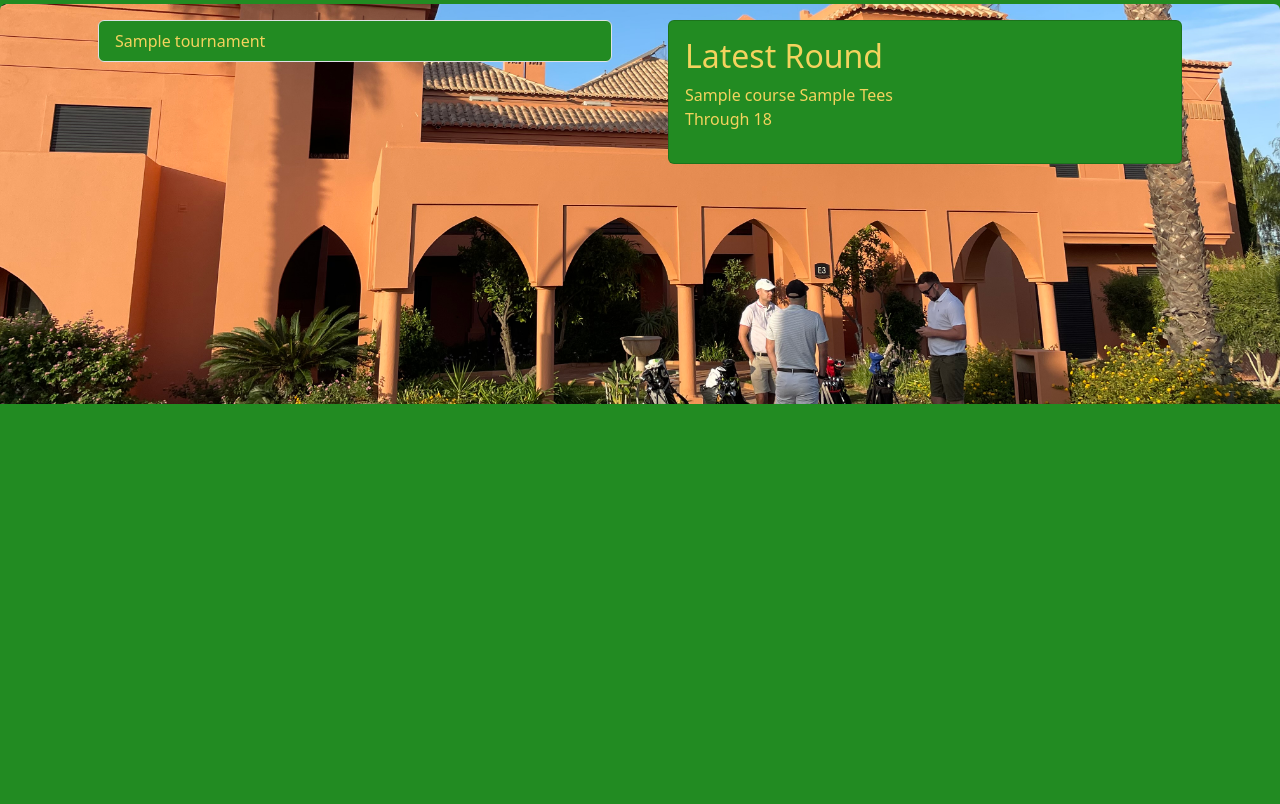
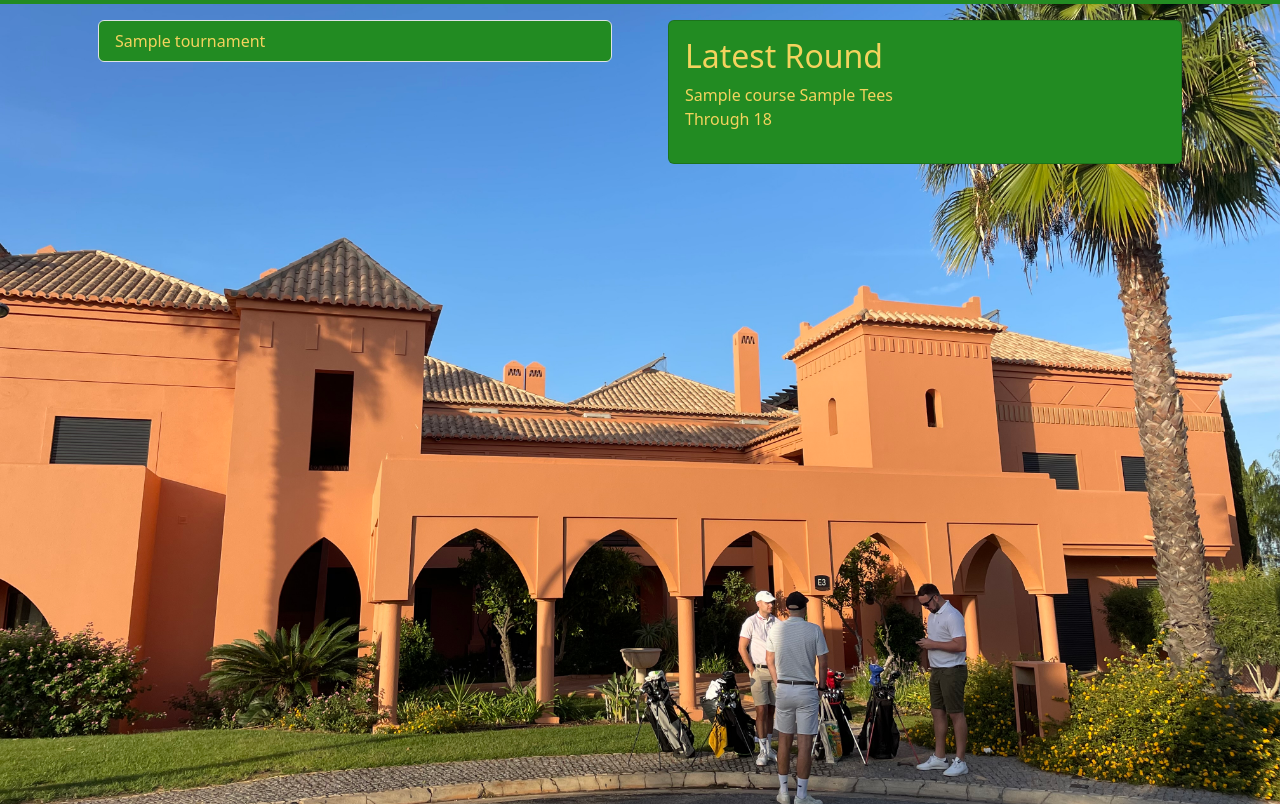
Before and after one commit to rgl1892/golf-2024, a Django app: page / in a window 1280 px wide. Shown: the part 56-860 px from the top of the page. Before the commit the page ends 460 px from the top, so only its background shows below. Run offline with Django 4.2, Linux system fonts and the light colour scheme; tables that the repository leaves empty hold one stand-in row (values such as "Sample post").

Commit message:
changed home pic to pull page

```diff
--- a/static/tournaments/styles.css
+++ b/static/tournaments/styles.css
@@ -92,9 +92,9 @@ a:active {
   /* left: 50%; */
   /* margin-left: -200px; */
   position: absolute;
-  height: 50%;
+  height: 100%;
   overflow: hidden;
   width:100%;
   object-fit: cover;
-  object-position: 50% 70%;
+  /* object-position: 50% 70%; */
 }
--- a/tournaments/static/tournaments/styles.css
+++ b/tournaments/static/tournaments/styles.css
@@ -92,7 +92,8 @@ a:active {
   /* left: 50%; */
   /* margin-left: -200px; */
   position: absolute;
-  height: 50%;
+  top: 0;
+  height: 100%;
   overflow: hidden;
   width:100%;
   object-fit: cover;
--- a/tournaments/templates/tournaments/home.html
+++ b/tournaments/templates/tournaments/home.html
@@ -4,7 +4,7 @@
 </div>
 <img
   src="{% static 'tournaments\pictures\IMG_8993.jpg' %}"
-  class="img-fluid rounded-top picture"
+  class="picture"
   alt=""
 />
 <div class="container">
```
Also changed, not shown: 10 other files.
